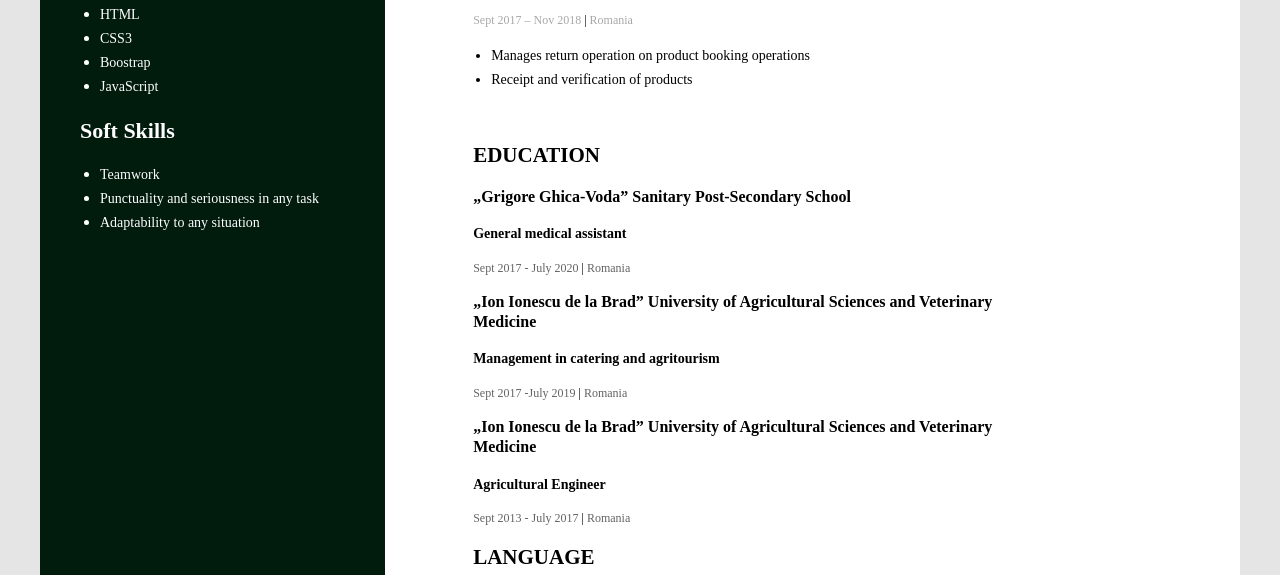
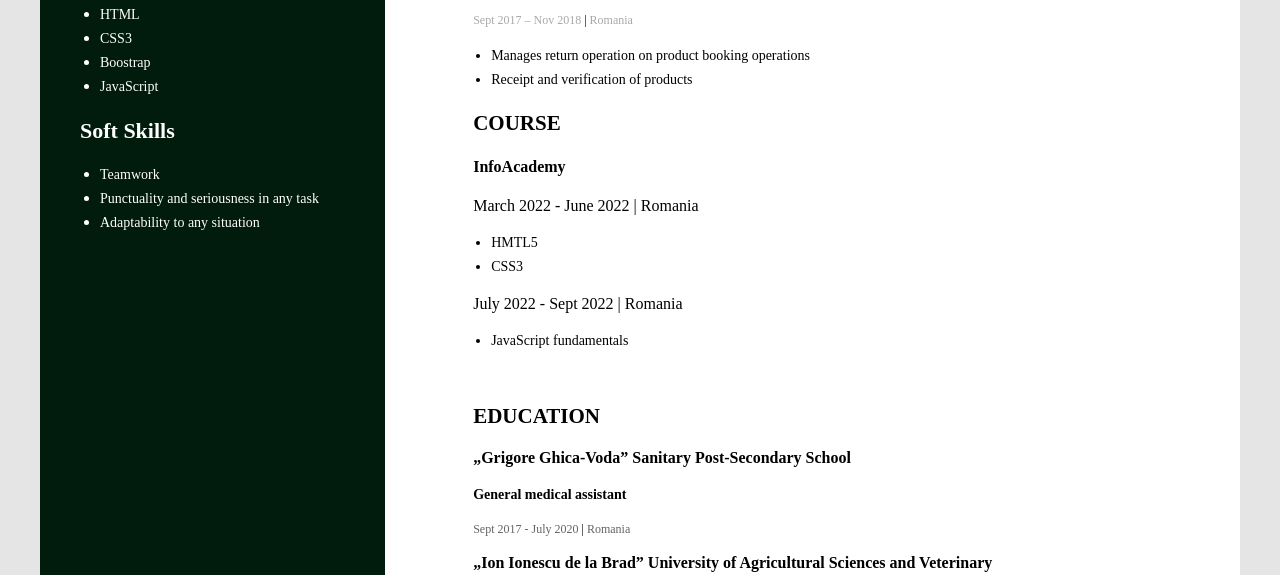
Before and after one commit to HinganuLarisa/Hinganu-Larisa-CV, a plain HTML site: page CV/index.html in a window 1280 px wide. Shown: the part 525-1100 px from the top of the page. Drawn offline with Linux system fonts and the light colour scheme.

Commit message:
Update index.html

```diff
--- a/CV/index.html
+++ b/CV/index.html
@@ -43,6 +43,23 @@
             </ul>
         </div>
     </div>
+        <!--Course-->
+   <div class="section-course">
+    <h2 class="block-title ">Course</h2>
+    <h4 class="course-title">InfoAcademy</h4>
+    <p class="course-period"> March 2022 -  June 2022  <span class="line-break">|
+    </span> Romania</p>
+    <ul class="work-experience-duties">
+        <li>HMTL5</li>
+        <li>CSS3</li>
+    </ul>
+    <p class="course-period"> July 2022 -  Sept 2022  <span class="line-break">|
+    </span> Romania</p>
+    <ul class="work-experience-duties">
+        <li>JavaScript  fundamentals</li>
+
+    </ul>
+   </div>
    <!--Education-->
          <div class="education-section">
          <h2 class="block-title">Education</h2>
```
